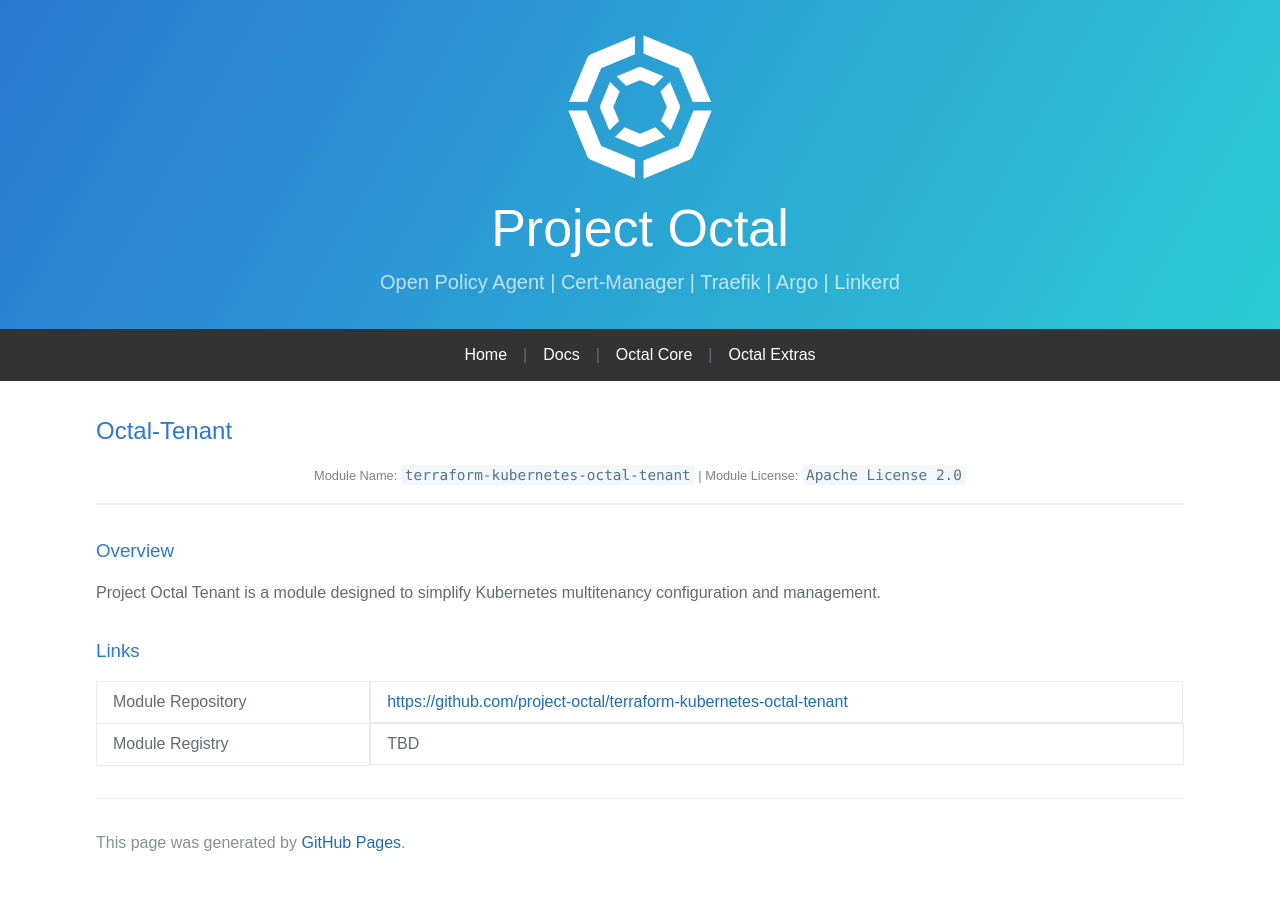
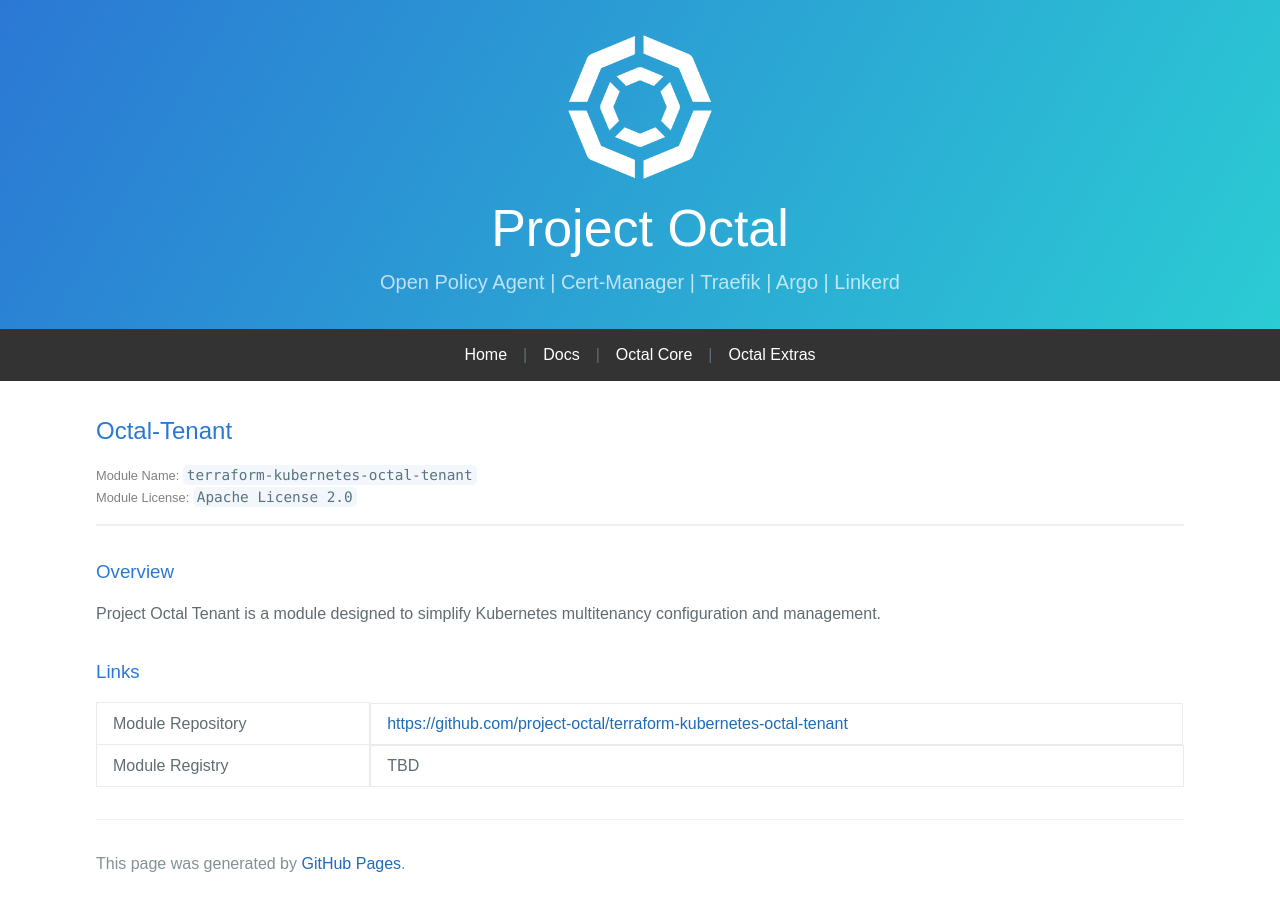
Before and after one commit to project-octal/project-octal.github.io, a Jekyll site: the page built from site-pages/octal-extras/tenant.md, in a window 1280 px wide. Built offline with Jekyll 4.4.1, drawn with Linux system fonts in a browser that asks for light colours.

Commit message:
fixed the octal tenant format

```diff
--- a/site-pages/octal-extras/tenant.md
+++ b/site-pages/octal-extras/tenant.md
@@ -6,8 +6,9 @@
 ---
 
 ## Octal-Tenant
-Module Name: `terraform-kubernetes-octal-tenant` | Module License: `Apache License 2.0`
-{: style="color:gray; font-size: 80%; text-align: center;"}
+Module Name: `terraform-kubernetes-octal-tenant`
+Module License: `Apache License 2.0`
+{: style="color:gray; font-size: 80%; text-align: left;"}
 
 ---
 
```
